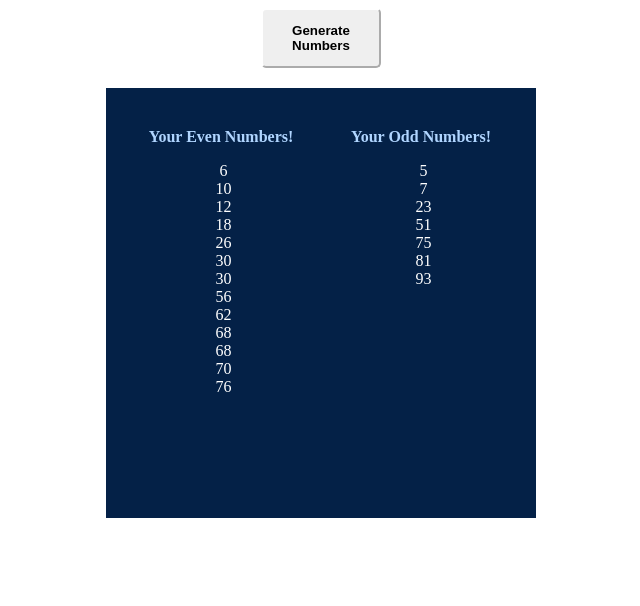
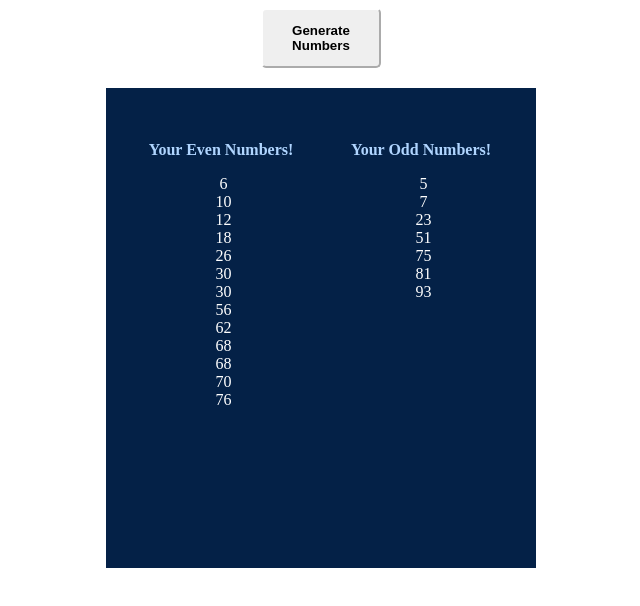
Before and after one commit to urszula2108/1-przegladarka, a plain HTML site: page index.html in a window 1280 px wide. Both pictures are taken after a click on the button "Generate Numbers". Shown: the whole page, without its empty margins (319-959 px from the left). Drawn offline with Linux system fonts and the light colour scheme.

Commit message:
Po przemyśleniu, zostawienie jednak pomocniczych komentarzy nad głównymi częściami kodu zdarzenia click, ponieważ kod jest czytelniejszy i uporządkowany, drobna zmiana w style.css

```diff
--- a/css/style.css
+++ b/css/style.css
@@ -4,7 +4,7 @@
 
 #mainContainer {
   width: 400px;
-  height: 400px;
+  height: 450px;
   margin-top: 20px;
   background-color: rgb(4, 33, 71);
   padding: 15px;
--- a/js/script.js
+++ b/js/script.js
@@ -20,6 +20,7 @@ const createElement = (elType, elAttrs, elProps) => {
 }
 
 
+// create main container
 const mainContainer = createElement(
   'section',
   { class: 'container', id: 'mainContainer' },
@@ -28,6 +29,7 @@ const mainContainer = createElement(
 document.body.prepend(mainContainer)
 
 
+// create button
 let btnGenerateNumbers = createElement(
   'button',
   { class: 'btnGenerateNumbers', id: 'btnGenerateNumbers' },
@@ -36,14 +38,18 @@ let btnGenerateNumbers = createElement(
 document.body.prepend(btnGenerateNumbers)
 
 
+// create event assigned to the button
 btnGenerateNumbers.addEventListener('click', () => {
   let arrEvenNumbers = []
   let arrOddNumbers = []
 
 
+  // generate 20 random numbers
   for (let i = 0; i < 20; i++) {
     const randomNum = generateRandomNum(1, 100)
 
+
+    // check if number is even
     const even = (randomNum % 2 === 0)
 
     if (even) {
@@ -53,6 +59,7 @@ btnGenerateNumbers.addEventListener('click', () => {
     }
   }
 
+  // sort arrays
   arrEvenNumbers.sort((a, b) => {
     return a - b
   })
@@ -60,6 +67,8 @@ btnGenerateNumbers.addEventListener('click', () => {
     return a - b
   })
 
+
+  // check if divEvenNumbers && divOddNumbers exist and remove them if so ;)
   let divEvenNumbers = document.querySelector('#evenNumbersContainer')
   if (divEvenNumbers) {
     divEvenNumbers.remove()
@@ -71,6 +80,7 @@ btnGenerateNumbers.addEventListener('click', () => {
   }
 
 
+  // create even numbers container & list
   divEvenNumbers = createElement(
     'div',
     { class: 'evenNumbersContainer', id: 'evenNumbersContainer' },
@@ -85,12 +95,14 @@ btnGenerateNumbers.addEventListener('click', () => {
   divEvenNumbers.appendChild(ulEvenNumbers)
 
 
+  // create odd numbers container & list
   divOddNumbers = createElement(
     'div',
     { class: 'oddNumbersContainer', id: 'oddNumbersContainer' },
     { innerHTML: '<span>Your Odd Numbers!</span>' }
   )
   mainContainer.appendChild(divOddNumbers)
+
 
 
   const ulOddNumbers = createElement(
@@ -101,6 +113,7 @@ btnGenerateNumbers.addEventListener('click', () => {
   divOddNumbers.appendChild(ulOddNumbers)
 
 
+  // create elements of even numbers and add it to dom
   for (const num of arrEvenNumbers) {
     const liElement = createElement(
       'li',
@@ -111,10 +124,11 @@ btnGenerateNumbers.addEventListener('click', () => {
 
   }
 
+  // create elements of odd numbers and add it to dom
   for (const num of arrOddNumbers) {
     const liElement = createElement(
       'li',
-      { class: 'item-odd-number' },
+      { class: 'item-even-number' },
       { innerText: num }
     )
     ulOddNumbers.appendChild(liElement)
```
